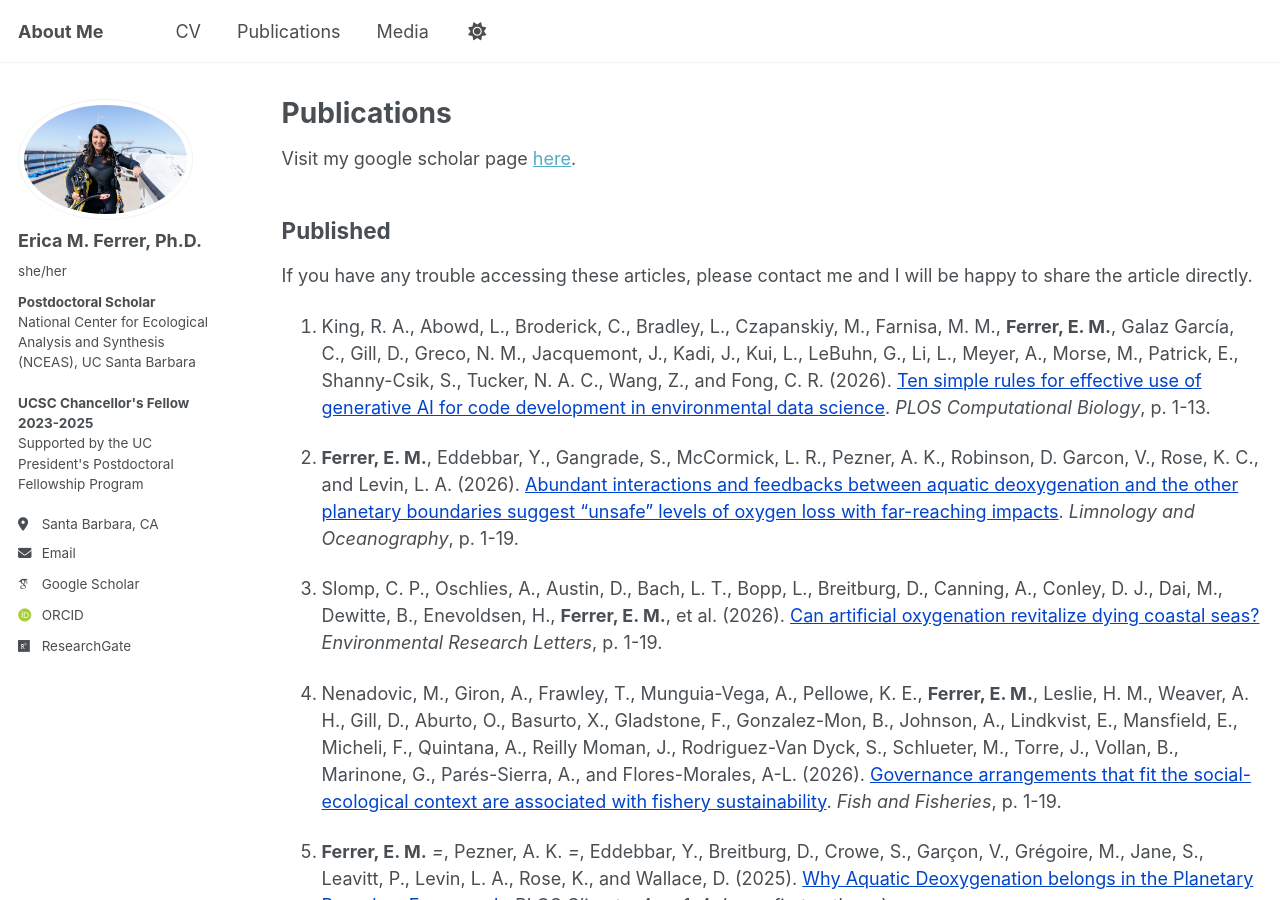
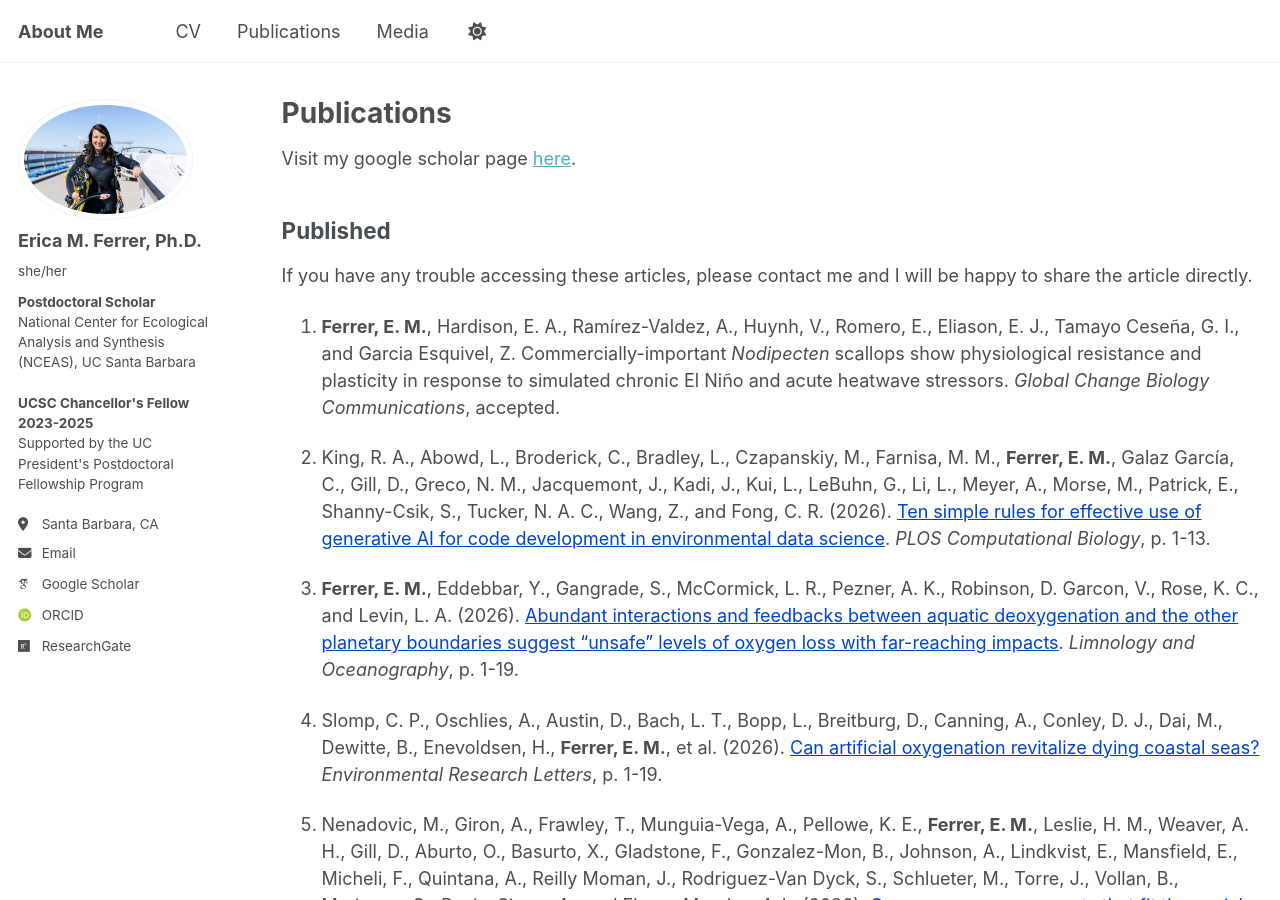
Before and after one commit to emferrer/emferrer.github.io, a Jekyll site: the page built from _pages/publications.md, in a window 1280 px wide and 900 px high. Built offline with Jekyll 4.4.1, drawn with Linux system fonts in a browser that asks for light colours; some web fonts are replaced; a script that is not in the unit is left out; some of the changed text lies outside the part shown.

Commit message:
Update publications.md

```diff
--- a/_pages/publications.md
+++ b/_pages/publications.md
@@ -14,7 +14,9 @@ Visit my google scholar page [here](https://scholar.google.com/citations?user=V7
 
 If you have any trouble accessing these articles, please contact me and I will be happy to share the article directly.
 
-1. King, R. A., Abowd, L., Broderick, C., Bradley, L., Czapanskiy, M., Farnisa, M. M., <b>Ferrer, E. M.</b>, Galaz García, C., Gill, D., Greco, N. M., Jacquemont, J., Kadi, J., Kui, L., LeBuhn, G., Li, L., Meyer, A., Morse, M., Patrick, E., Shanny-Csik, S., Tucker, N. A. C., Wang, Z., and Fong, C. R. (2026). [Ten simple rules for effective use of generative AI for code development in environmental data science](https://journals.plos.org/ploscompbiol/article?id=10.1371/journal.pcbi.1014627). <i>PLOS Computational Biology</i>, p. 1-13.
+1. <b>Ferrer, E. M.</b>, Hardison, E. A., Ramírez-Valdez, A., Huynh, V., Romero, E., Eliason, E. J., Tamayo Ceseña, G. I., and Garcia Esquivel, Z. Commercially-important <i>Nodipecten</i> scallops show physiological resistance and plasticity in response to simulated chronic El Niño and acute heatwave stressors. <i>Global Change Biology Communications</i>, accepted.
+
+2. King, R. A., Abowd, L., Broderick, C., Bradley, L., Czapanskiy, M., Farnisa, M. M., <b>Ferrer, E. M.</b>, Galaz García, C., Gill, D., Greco, N. M., Jacquemont, J., Kadi, J., Kui, L., LeBuhn, G., Li, L., Meyer, A., Morse, M., Patrick, E., Shanny-Csik, S., Tucker, N. A. C., Wang, Z., and Fong, C. R. (2026). [Ten simple rules for effective use of generative AI for code development in environmental data science](https://journals.plos.org/ploscompbiol/article?id=10.1371/journal.pcbi.1014627). <i>PLOS Computational Biology</i>, p. 1-13.
 
 3.  <b>Ferrer, E. M.</b>, Eddebbar, Y., Gangrade, S., McCormick, L. R., Pezner, A. K., Robinson, D. Garcon, V., Rose, K. C., and Levin, L. A. (2026). [Abundant interactions and feedbacks between aquatic deoxygenation and the other planetary boundaries suggest “unsafe” levels of oxygen loss with far-reaching impacts](https://aslopubs.onlinelibrary.wiley.com/doi/10.1002/lno.70434). <i>Limnology and Oceanography</i>, p. 1-19.
 
```
Also changed, not shown: other parts of _pages/publications.md (+3 -5 lines).
